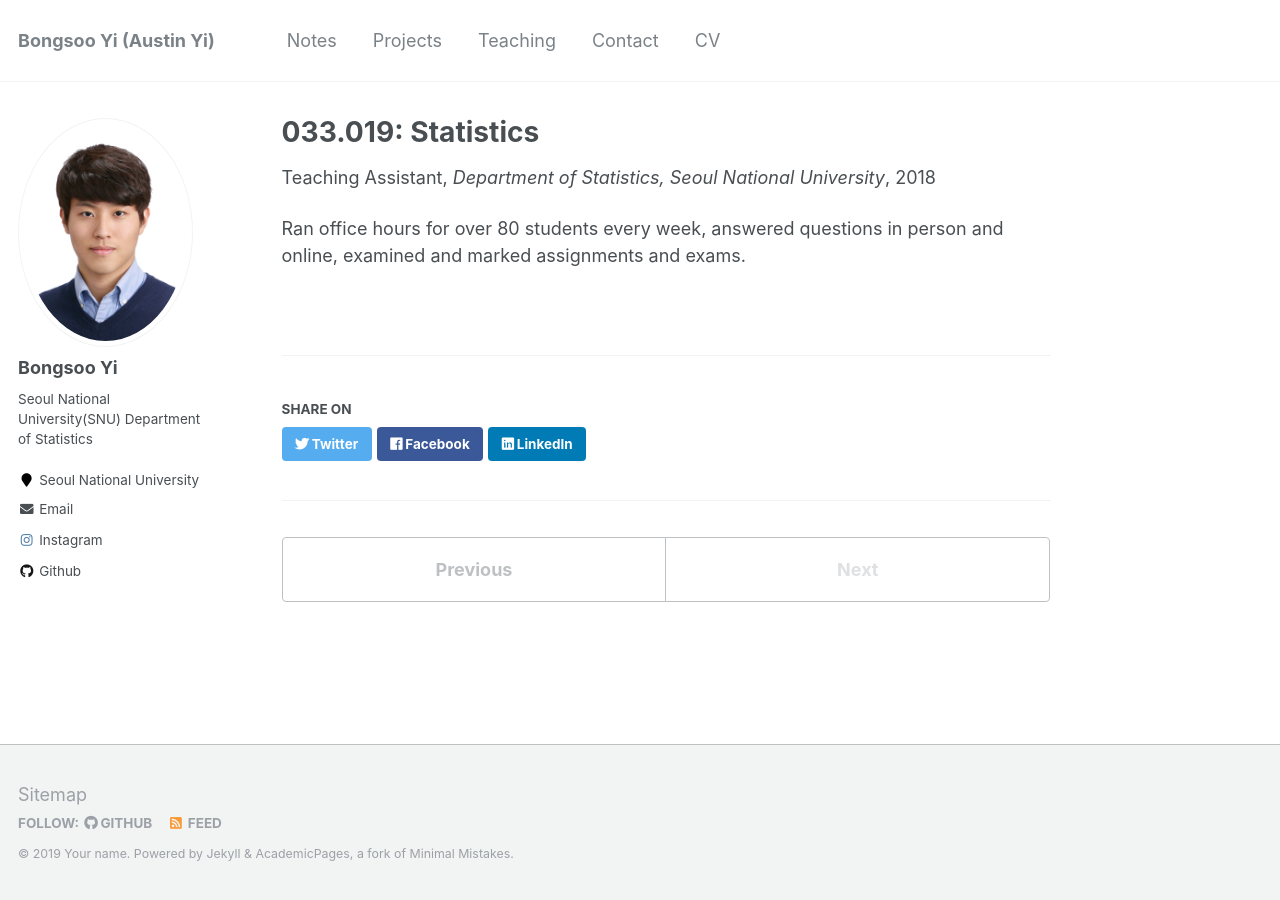
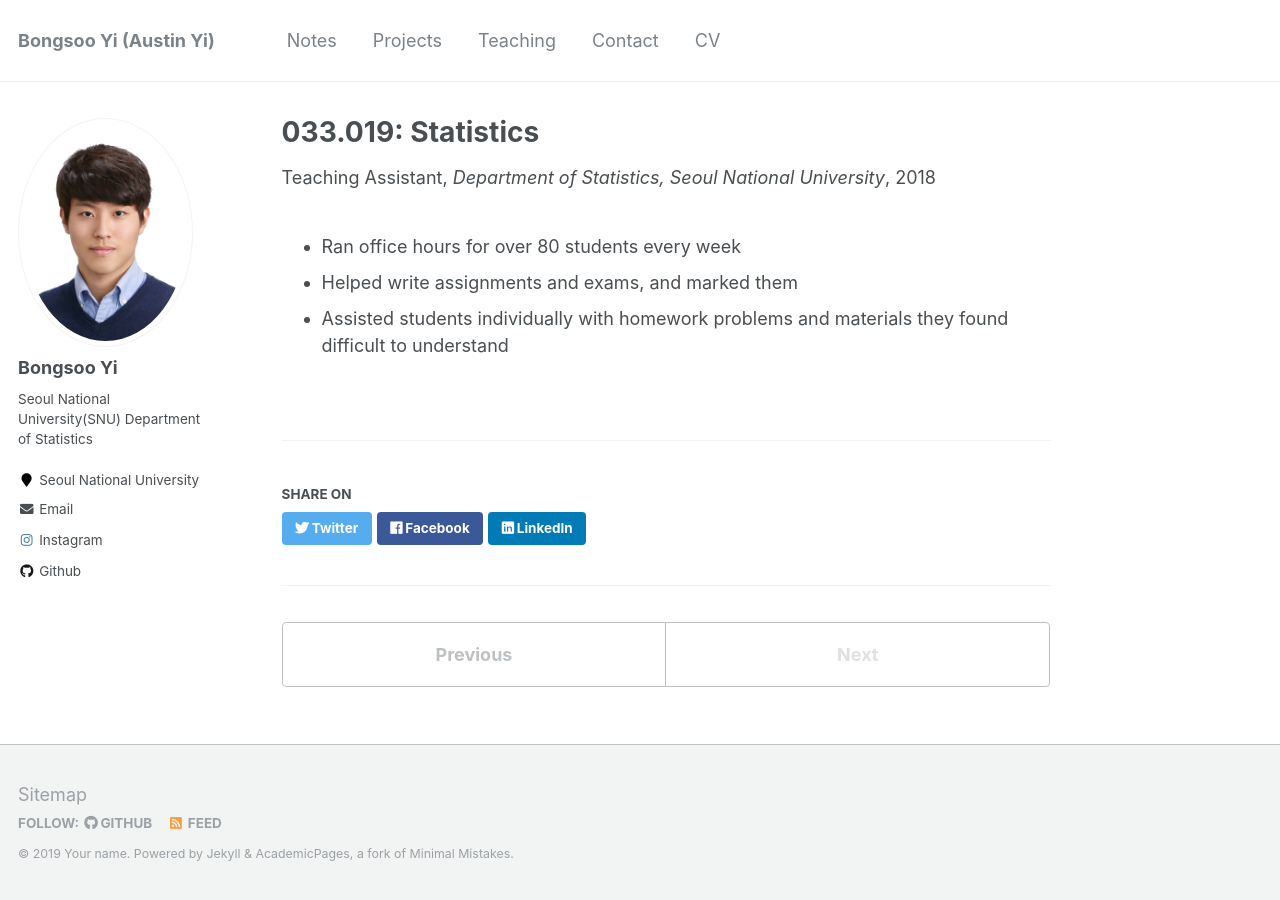
Before and after one commit to austinyi/austinyi.github.io, a Jekyll site: the page built from _teaching/2018-spring-teaching-1.md, in a window 1280 px wide. Built offline with Jekyll 4.4.1, drawn with Linux system fonts in a browser that asks for light colours.

Commit message:
Update 2018-spring-teaching-1.md

```diff
--- a/_teaching/2018-spring-teaching-1.md
+++ b/_teaching/2018-spring-teaching-1.md
@@ -8,4 +8,6 @@ date: 2018-01-01
 location: "City, Country"
 ---
 
-Ran office hours for over 80 students every week, answered questions in person and online, examined and marked assignments and exams.
+* Ran office hours for over 80 students every week
+* Helped write assignments and exams, and marked them
+* Assisted students individually with homework problems and materials they found difficult to understand
```
